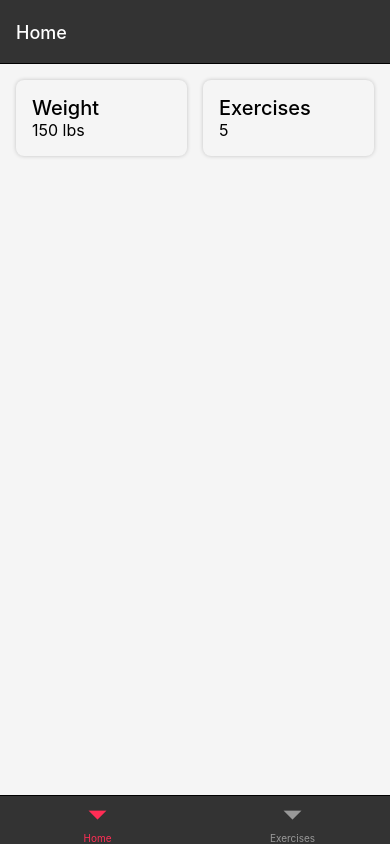
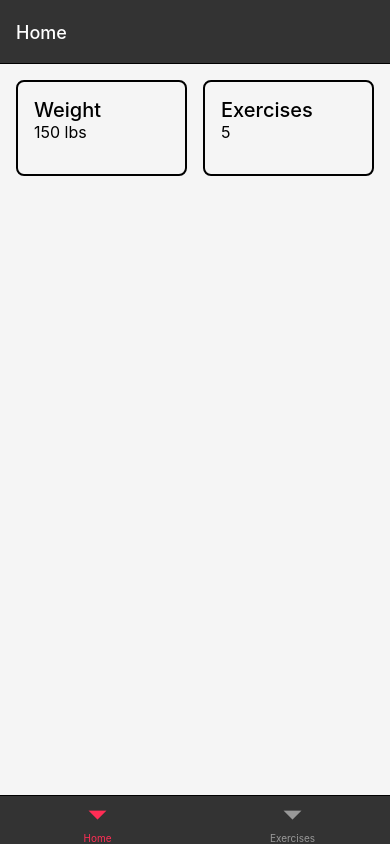
Before and after one commit to ragmha/gym, a React Native app: screen /Home in a window 390 px wide. Built offline with nearby package versions, Linux system fonts and the light colour scheme.

Commit message:
fix(Card): remove box shaodw

```diff
--- a/src/components/Card.tsx
+++ b/src/components/Card.tsx
@@ -4,16 +4,11 @@ export const Card = {
   Container: styled.View(({ theme }) => ({
     backgroundColor: theme.colors.background,
     borderRadius: theme.spacing.sm,
-    shadowColor: theme.colors.onSurface,
-    shadowOffset: {
-      width: 0,
-      height: 2,
-    },
-    shadowOpacity: 0.2,
-    shadowRadius: 4,
-    elevation: 5,
     padding: theme.spacing.md,
     flexDirection: 'column',
+    height: theme.spacing.xl * 3,
+    borderColor: theme.colors.onSurface,
+    borderWidth: 2,
   })),
   TitleContainer: styled.View({
     flexDirection: 'row',
--- a/src/theme/index.ts
+++ b/src/theme/index.ts
@@ -134,10 +134,18 @@ export const darkTheme = {
   ...theme,
   colors: {
     ...theme.colors,
-    background: '#212121',
-    surface: '#333333',
-    onBackground: '#ffffff',
-    onSurface: '#ffffff',
+    primary: '#9fa8da', // Purple 200
+    primaryVariant: '#5c6bc0', // Indigo 700
+    secondary: '#ff7043', // Deep Orange 300
+    secondaryVariant: '#e64a19', // Deep Orange 900
+    background: '#212121', // Grey 900
+    surface: '#424242', // Grey 800
+    error: '#ef5350', // Red 400
+    onPrimary: '#212121', // Grey 900
+    onSecondary: '#ffffff', // White
+    onBackground: '#ffffff', // White
+    onSurface: '#ffffff', // White
+    onError: '#ffffff', // White
   },
 } as const
 
```
